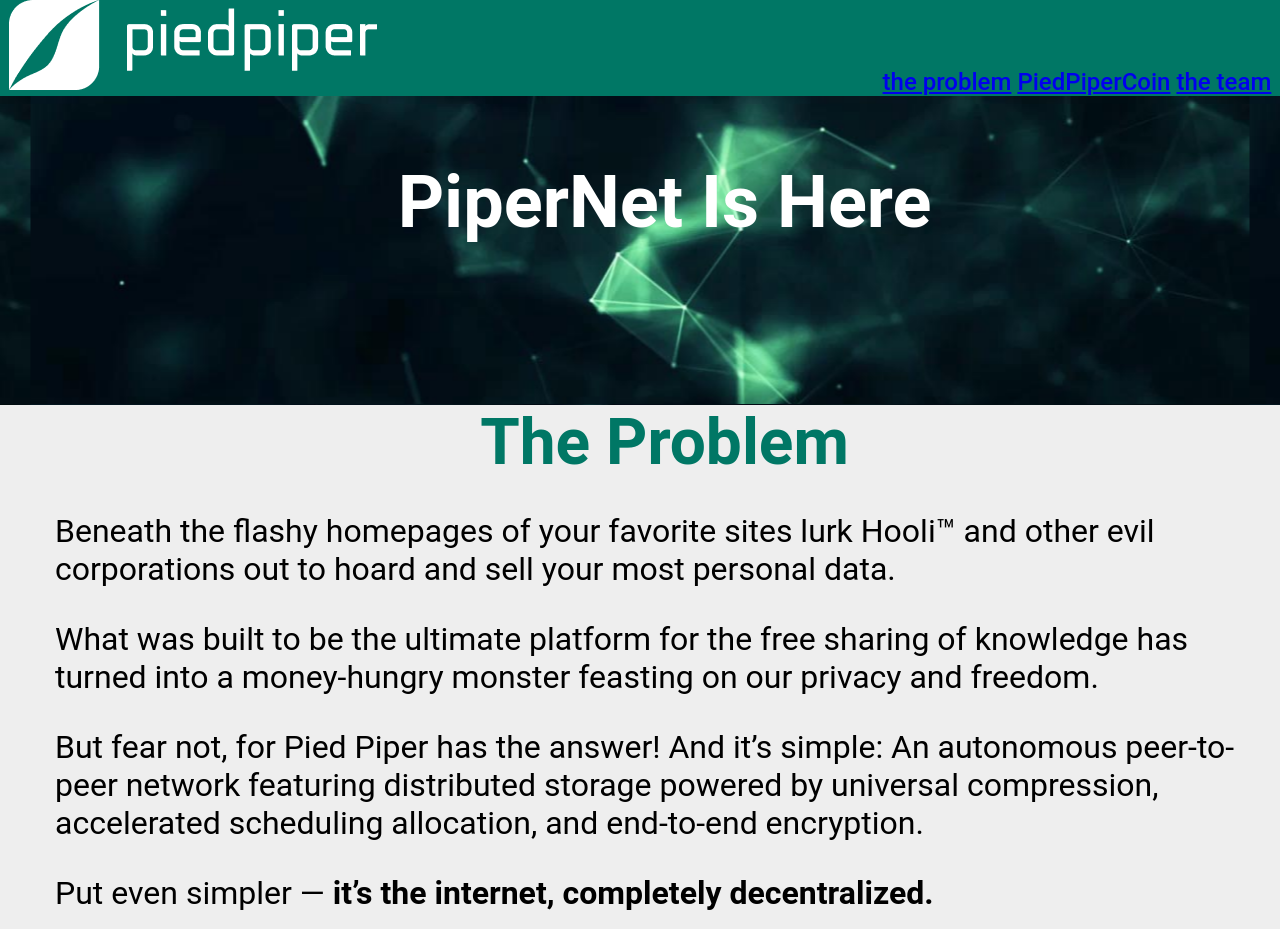
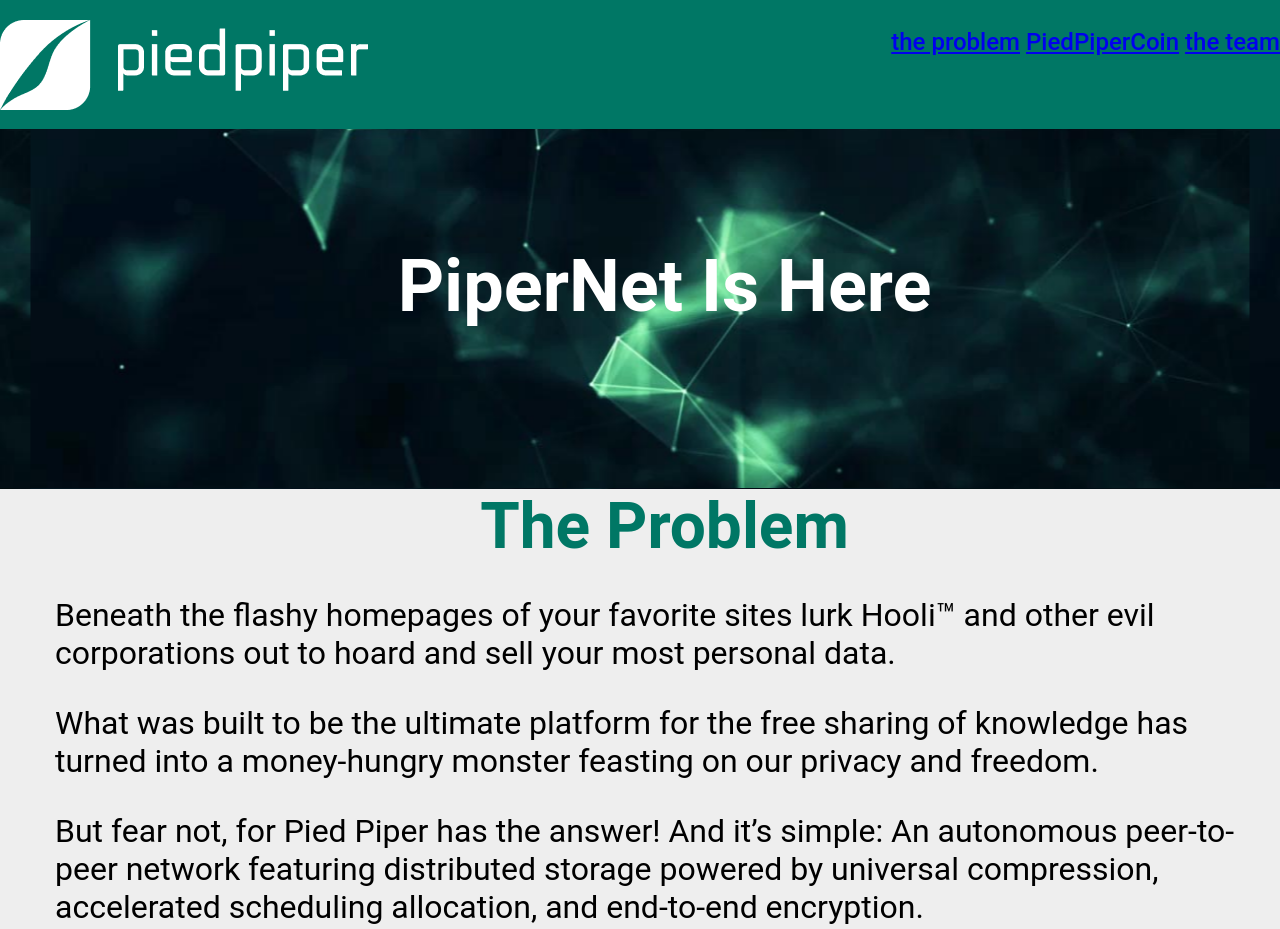
Before and after one commit to prostozema/PiperNet, a plain HTML site: page index.html in a window 1280 px wide. Shown: the top 929 px of the page. Drawn offline with Linux system fonts and the light colour scheme.

Commit message:
Update style.css

```diff
--- a/style.css
+++ b/style.css
@@ -2,25 +2,32 @@ header {
     margin: 0;
     width: 100%;
     position: fixed;
-    text-align: center;
     background-color: #007765;
+    top: 0%;
+    display: inline;
 }
 body {
-    margin: 0;
+    margin: 84px 0 0 0;
     font-family: Roboto, sans-serif;
     background-color: #EEEEEE;
 }
 
 .header-logo {
-    display: inline-block;
-    text-align: center;
+    margin: 20px 0 19px;
+    float: left;
+}
+.header-logo img {
+    width: 184px;
 }
 .nav-bar {
-    display: inline-block;
-    margin-left: 502px;
+    margin: 28px 0 26px;
+    float: right;
     color: white;
     font-weight: 500;
     font-size: 24px;
+}
+.nav-bar a {
+    border-right: white;
 }
 .content {
     margin: 0 auto;
@@ -71,10 +78,11 @@ h2 {
 }
 .PPC-Logo {
     width: 115px;
-    display: inline-block;
+    float: left;
+    margin-right: 48px;
 }
 .logo-text {
-    display: inline-block;
+    margin: 0%;
 }
 .team {
     text-align: center;
@@ -86,6 +94,7 @@ h2 {
 
 .worker-photo {
     padding:  24px 91px 12px;
+    width: 168px;
 }
 .worker-name {
     color: #007765;
```
